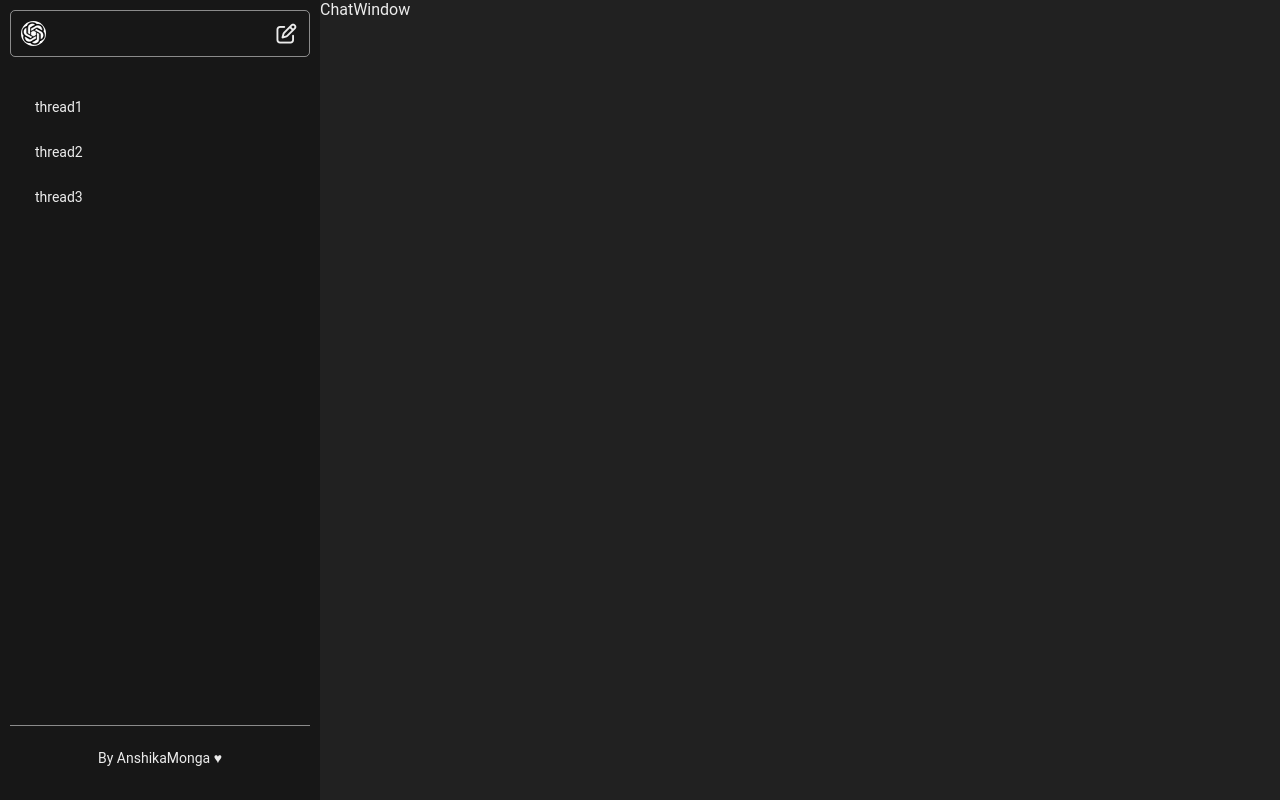
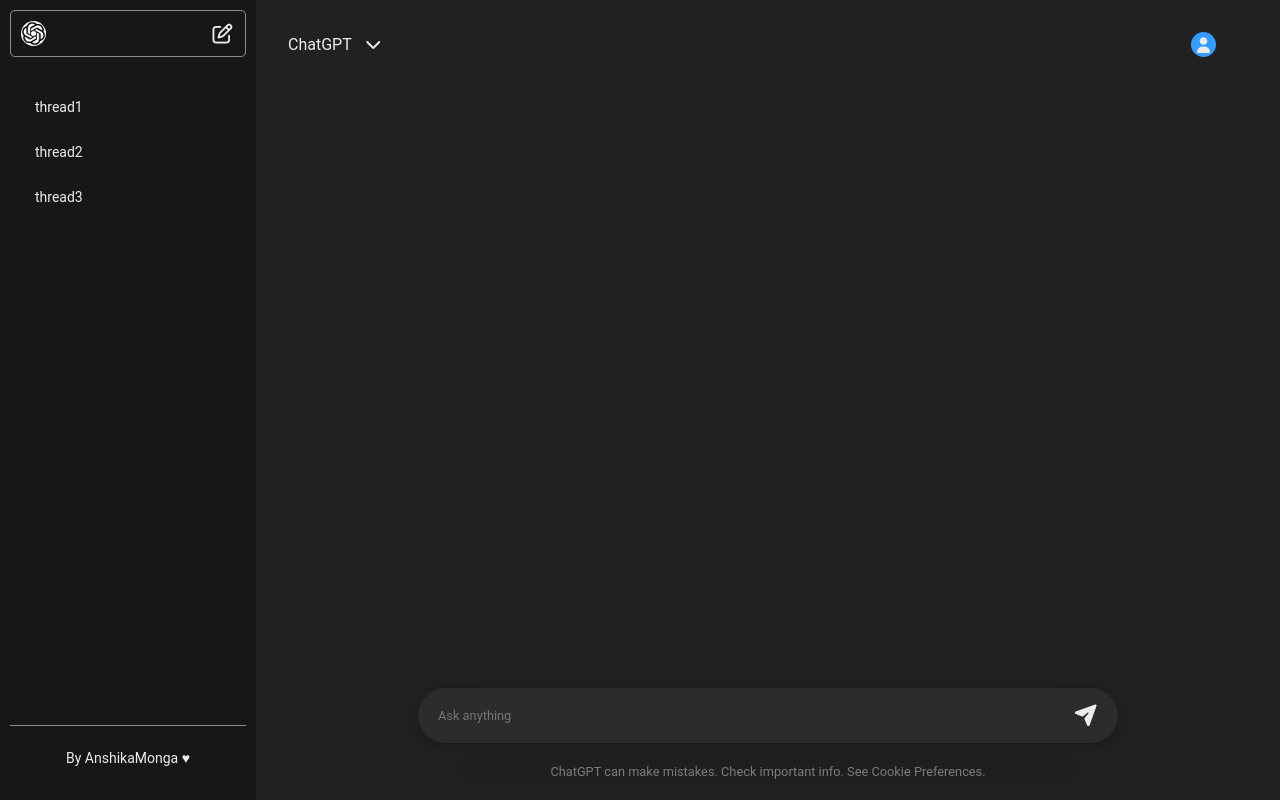
Before and after one commit to anshikamonga001/ChatGPT-Clone, a React (Vite) app in the folder Frontend/: page / in a window 1280 px wide. Built offline with nearby package versions, Linux system fonts and the light colour scheme.

Commit message:
built and styled chat window

```diff
--- a/Frontend/src/ChatWindow.css
+++ b/Frontend/src/ChatWindow.css
@@ -0,0 +1,95 @@
+.chatWindow{
+    background-color: #212121;
+    height: 100vh;
+    width: 100%;
+    display: flex;
+    flex-direction: column;
+    justify-content: space-between;
+    align-items: center;
+    text-align: center;
+}
+
+
+/* navbar */
+.navbar{
+    display: flex;
+    justify-content: space-between;
+    align-items: center;
+    width: 100%;
+}
+.navbar span{
+    margin: 1rem 2rem;
+}
+
+.userIconDiv{
+    margin: 1rem 2rem;
+}
+
+.userIcon{
+    background-color: #339cff;
+    height: 25px;
+    width: 25px;
+    border-radius: 50%;
+    display: flex;
+    justify-content: center;
+    align-items: center;
+    cursor: pointer;
+}
+
+/* chat input */
+.chatInput{
+    display: flex;
+    flex-direction: column;
+    justify-content: center;
+    align-items: center;
+    width: 100%;
+}
+
+.inputBox{
+    width: 100%;
+    position: relative;
+    max-width: 700px;
+    display: flex;
+    justify-content: space-between;
+    align-items: center;
+}
+
+input{
+    width: 100%;
+    border: none;
+    background-color: rgba(255,255,255,0.05);
+    padding: 20px;
+    font-size: 0.8rem;
+    border-radius: 50px;
+    box-shadow: rgba(0,0,0,0.05) 0px 54px 55px,rgba(0,0,0,0.05) 0px -12px 30px, rgba(0,0,0,0.05) 0px 4px 6px,rgba(0,0,0,0.05) 0px -3px 5px;
+}
+
+input:focus{
+   outline: none;
+}
+
+#submit{
+    cursor: pointer;
+    height: 35px;
+    width: 35px;
+    font-size: 20px;
+    display: flex;
+    justify-content: center;
+    align-items: center;
+    position: absolute;
+    right: 15px;
+}
+
+#submit i:hover{
+    color: #fff;
+}
+
+#submit button{
+    color: white;
+}
+
+.info{
+    font-size: 0.8rem;
+    padding: 0.5rem;
+    color: gray;
+}
--- a/Frontend/src/ChatWindow.jsx
+++ b/Frontend/src/ChatWindow.jsx
@@ -1,8 +1,28 @@
 import "./ChatWindow.css";
+import Chat from "./Chat.jsx";
 
 function ChatWindow(){
     return (
-        <div>ChatWindow</div>
+        <div className="chatWindow">
+            <div className="navbar">
+                <span>ChatGPT &nbsp; <i class="fa-solid fa-chevron-down"></i></span>
+                <div className="userIconDiv">
+                    <span className="userIcon"><i class="fa-solid fa-user"></i></span>
+                </div>
+            </div>
+            <Chat></Chat>
+            <div className="chatInput">
+                <div className="inputBox">
+                    <input placeholder="Ask anything"/>
+                    <div id="submit">
+                        <i class="fa-solid fa-paper-plane"></i>
+                    </div>
+                </div>
+                <p className="info">
+                    ChatGPT can make mistakes. Check important info. See Cookie Preferences.
+                </p>
+            </div>
+        </div>
     )
 }
 
```
